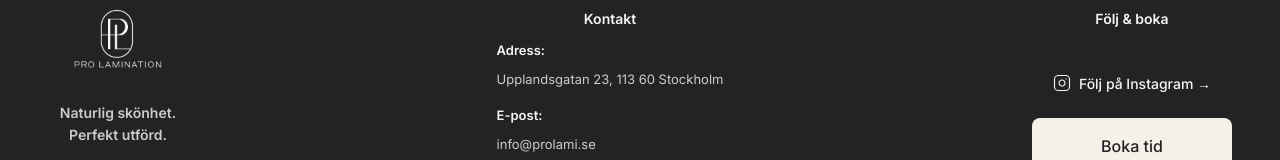
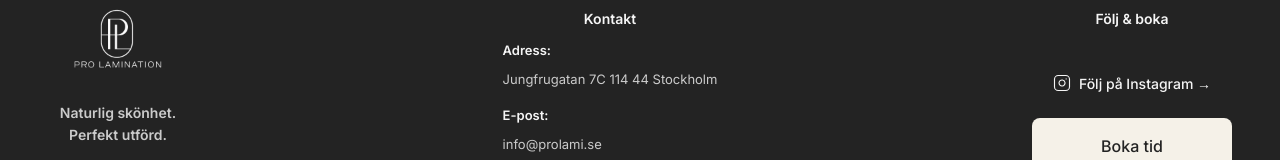
Before and after one commit to azuthedev/ProLami, a React (Vite) app: page / in a window 1280 px wide. Shown: the part 6057-6217 px from the top of the page. Built offline with nearby package versions, Linux system fonts and the light colour scheme.

Commit message:
Update address in Footer component

```diff
--- a/src/components/Footer.tsx
+++ b/src/components/Footer.tsx
@@ -36,7 +36,7 @@ export default function Footer() {
                   Adress:
                 </p>
                 <p className="font-inter text-[13px] text-[#F5F5F5]/80">
-                  Upplandsgatan 23, 113 60 Stockholm
+                  Jungfrugatan 7C 114 44 Stockholm
                 </p>
               </div>
 
```
